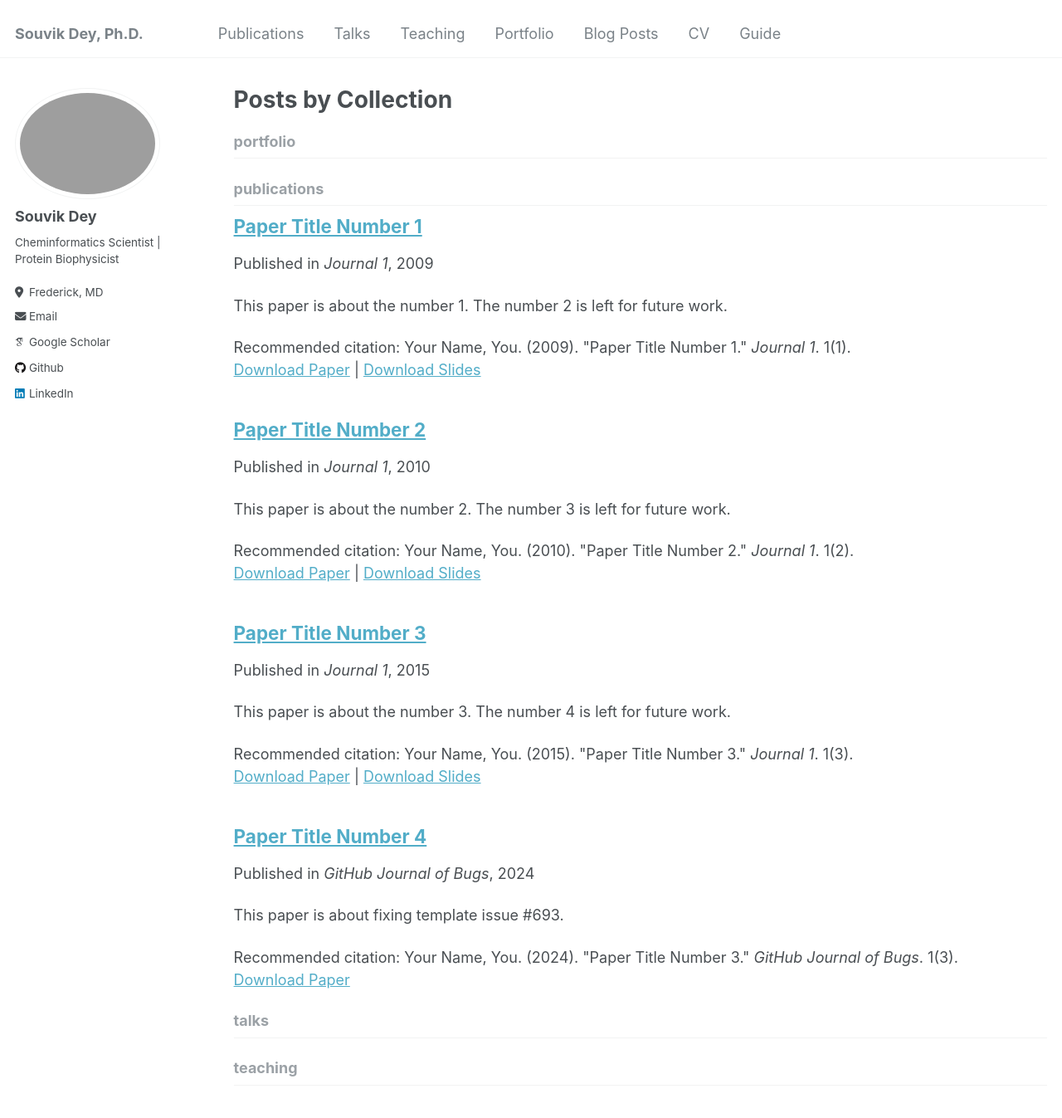
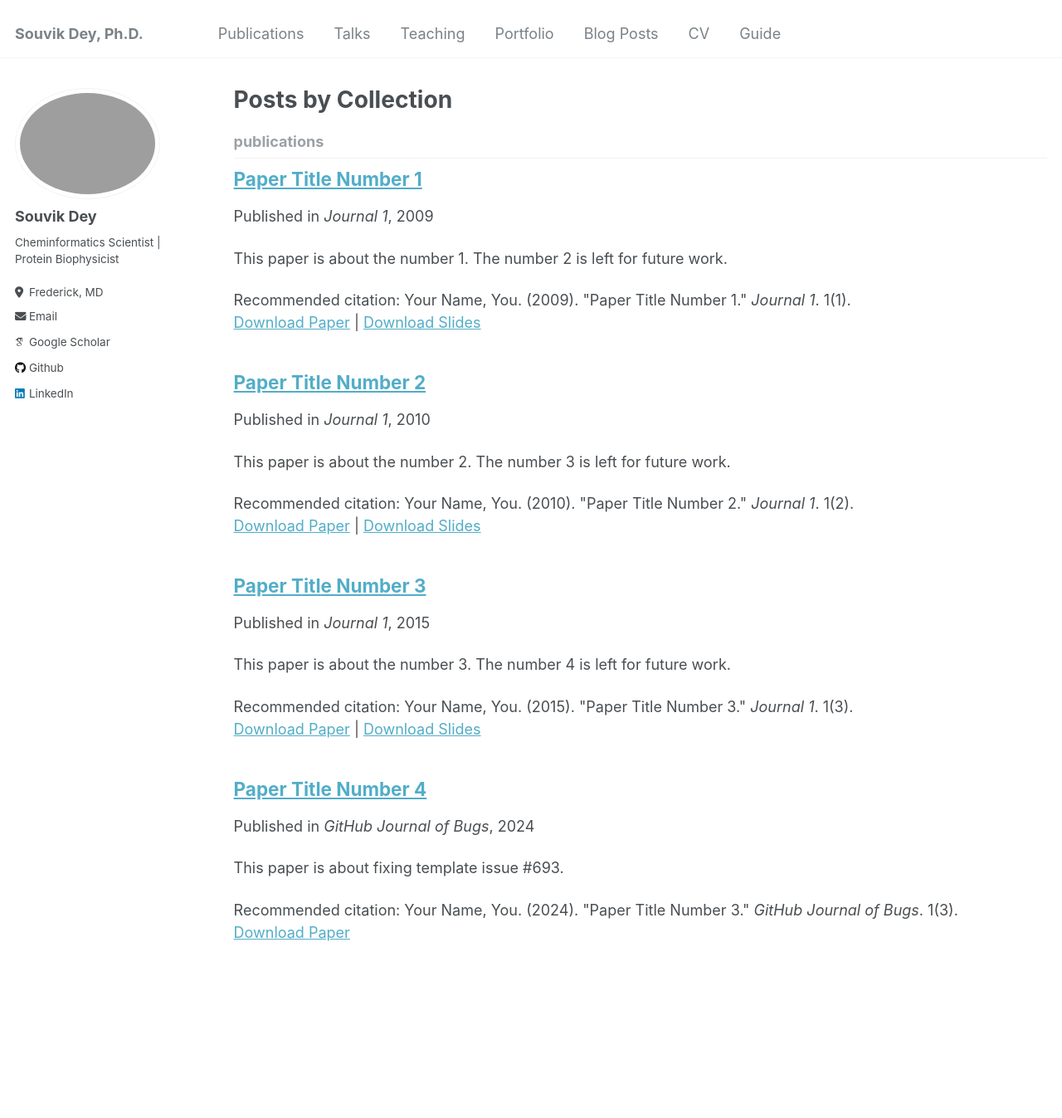
Before and after one commit to sdey17/sdey17.github.io, a Jekyll site: the page built from _pages/collection-archive.html, in a window 1280 px wide and 1400 px high. Shown: the top 1347 px of the window at 83% size. Built offline with Jekyll 4.4.1, drawn with Linux system fonts in a browser that asks for light colours; some web fonts are replaced; part of the change alters nothing that is shown.

Commit message:
Update _config.yml

```diff
--- a/_config.yml
+++ b/_config.yml
@@ -200,16 +200,7 @@ kramdown:
 
 # Collections
 collections:
-  teaching:
-    output: true
-    permalink: /:collection/:path/
   publications:
-    output: true
-    permalink: /:collection/:path/
-  portfolio:
-    output: true
-    permalink: /:collection/:path/
-  talks:
     output: true
     permalink: /:collection/:path/
 
@@ -234,15 +225,6 @@ defaults:
     values:
       layout: single
       author_profile: true
-  # _teaching
-  - scope:
-      path: ""
-      type: teaching
-    values:
-      layout: single
-      author_profile: true
-      share: true
-      comments: true
   # _publications
   - scope:
       path: ""
@@ -252,23 +234,6 @@ defaults:
       author_profile: true
       share: true
       comments: true
-  # _portfolio
-  - scope:
-      path: ""
-      type: portfolio
-    values:
-      layout: single
-      author_profile: true
-      share: true
-      comment: true
-  # _talks
-  - scope:
-      path: ""
-      type: talks
-    values:
-      layout: talk
-      author_profile: true
-      share: true
 
 
 # Sass/SCSS
@@ -281,7 +246,7 @@ sass:
 permalink: /:categories/:title/
 # paginate: 5 # amount of posts to show
 # paginate_path: /page:num/
-timezone: America/Los_Angeles # http://en.wikipedia.org/wiki/List_of_tz_database_time_zones
+timezone: America/New_York # http://en.wikipedia.org/wiki/List_of_tz_database_time_zones
 
 
 # Plugins
```
